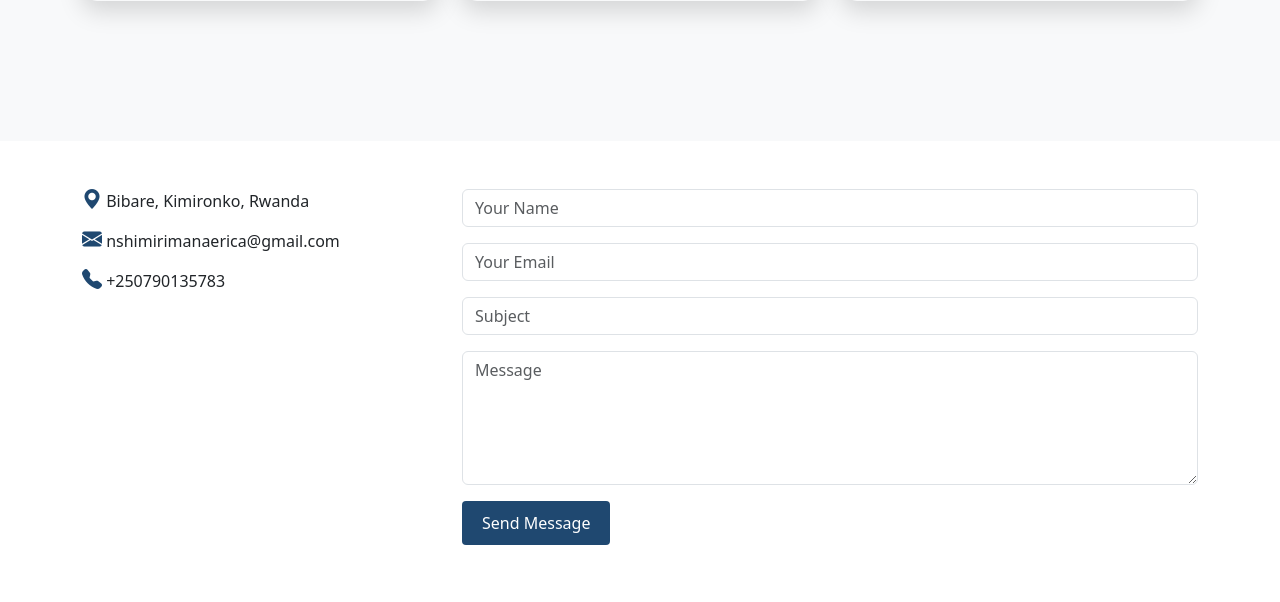
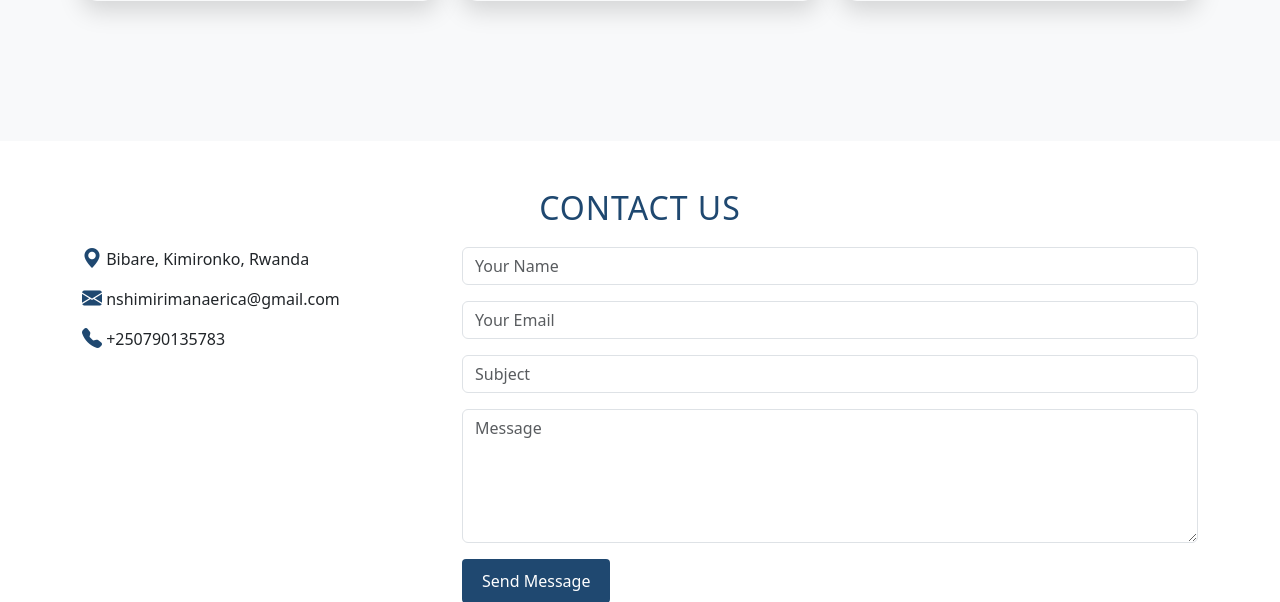
Before and after one commit to Ericanshimir/MindCare-Burundi, a Django app: page / in a window 1280 px wide. Shown: the part 2922-3524 px from the top of the page. Run offline with Django 4.2, Linux system fonts and the light colour scheme; data comes from the database, SQL or seed files in the repository; both versions use the stored data as it was after the commit; some libraries are stand-ins or nearby versions.

Commit message:
updated contact form

```diff
--- a/MindCare/myapp/templates/base.html
+++ b/MindCare/myapp/templates/base.html
@@ -263,6 +263,9 @@
 
     <section id="contact" class="py-5">
         <div class="container">
+            <div class="section-title">
+                <h2>CONTACT US</h2>
+            </div>
             <div class="row">
                 <div class="col-md-4">
                     <div class="info">
@@ -273,7 +276,6 @@
                 </div>
 
                 <div class="col-md-8">
-                    <!-- Add ID to the form -->
                     <form id="contactForm" action="{% url 'contact' %}" method="post">
                         {% csrf_token %}
                         <input class="form-control mb-3" type="text" name="name" placeholder="Your Name" required>
@@ -282,6 +284,8 @@
                         <textarea class="form-control mb-3" rows="5" name="message" placeholder="Message" required></textarea>
                         <button class="btn-submit" type="submit">Send Message</button>
                     </form>
+                </div>
+            </div>
 
                     <!-- Success popup (hidden by default) -->
                     <div id="successPopup" class="popup" style="display: none;">
```
Also changed, not shown: MindCare/db.sqlite3.
